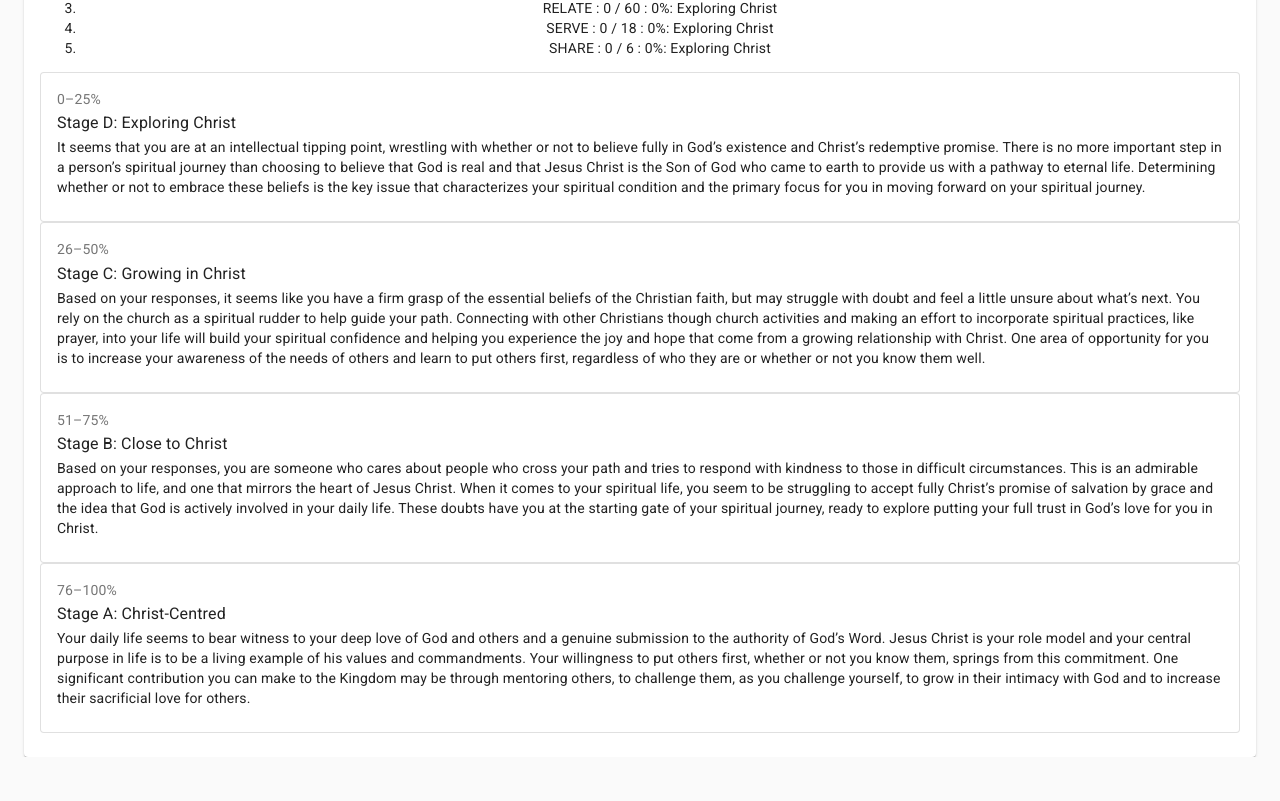
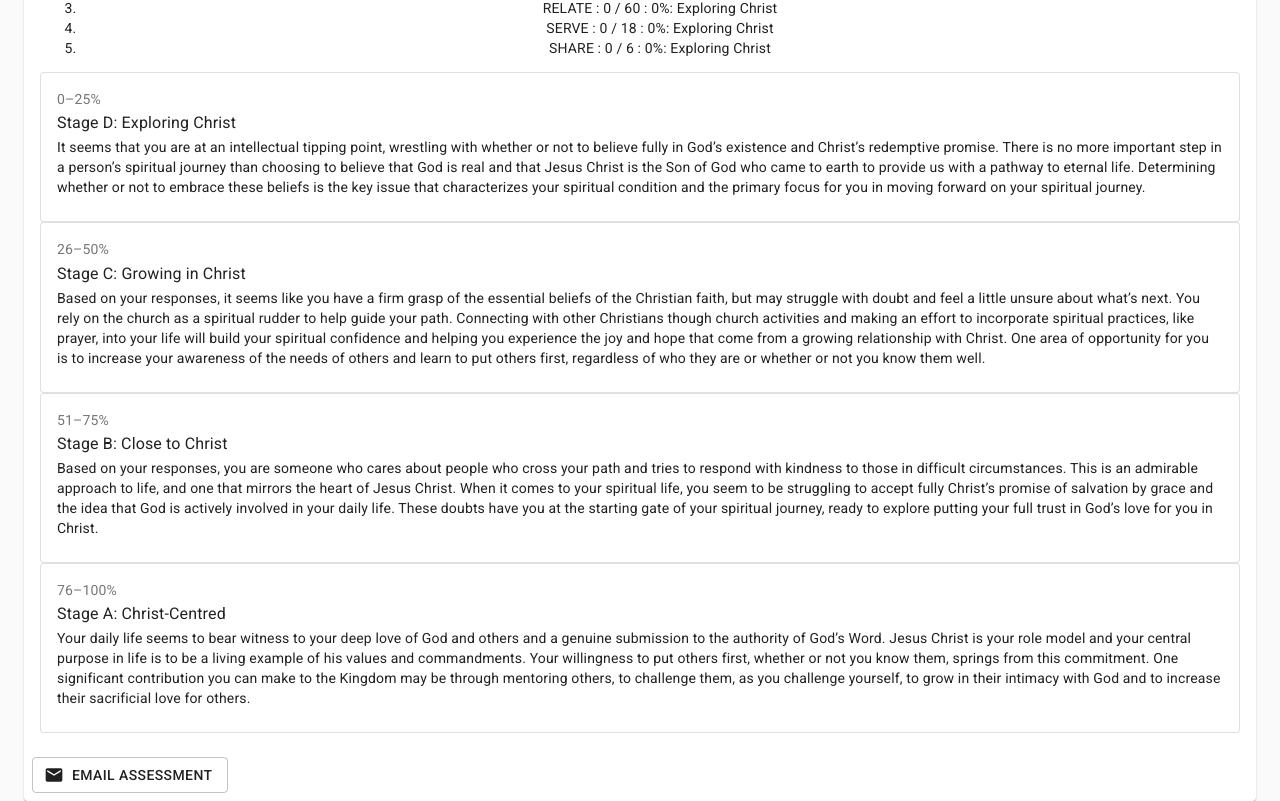
Before and after one commit to ChristopherZhong/grace-spiritual-discovery-tool, a React (Create React App) app: page / in a window 1280 px wide. Shown: the part 6845-7646 px from the top of the page. Before the commit the page ends 7602 px from the top, so only its background shows below. Built offline with nearby package versions, Linux system fonts and the light colour scheme.

Commit message:
Add an `EmailAssessmentButton`

```diff
--- a/package.json
+++ b/package.json
@@ -5,6 +5,7 @@
   "homepage": "https://christopherzhong.github.io/grace-spiritual-discovery-tool/",
   "dependencies": {
     "@material-ui/core": "^4.11.2",
+    "@material-ui/icons": "^4.11.2",
     "@testing-library/jest-dom": "^5.11.9",
     "@testing-library/react": "^11.2.3",
     "@testing-library/user-event": "^12.6.0",
--- a/src/components/x-assessment/Assessment.tsx
+++ b/src/components/x-assessment/Assessment.tsx
@@ -4,6 +4,7 @@ import { Question } from '../../types/Question';
 import { loadStages } from '../../types/Stage';
 import { getText } from '../../types/MultilingualText';
 import { StageInfo } from '../x-stage-info/StageInfo';
+import { EmailAssessmentButton } from '../x-email-assessment-button/EmailAssessmentButton';
 
 export interface ResultsProps {
   language: string
@@ -65,6 +66,9 @@ export function Assessment(props: ResultsProps): JSX.Element {
         </ol>
         {stages.map((stage, index) => <StageInfo key={index} language={language} stage={stage}/>)}
       </CardContent>
+      <CardActions>
+        <EmailAssessmentButton/>
+      </CardActions>
     </Card>
   );
 }
--- /dev/null
+++ b/src/components/x-email-assessment-button/EmailAssessmentButton.tsx
@@ -0,0 +1,30 @@
+import { Button, CardActions } from '@material-ui/core';
+import { Email } from '@material-ui/icons';
+
+export interface EmailAssessmentButtonProps {
+
+}
+
+function mailto(
+  body: string,
+  subject: string,
+): string {
+  return encodeURI(`mailto:?body=${body}&subject=${subject}`);
+}
+
+export function EmailAssessmentButton() {
+  return (
+    <Button
+      href={mailto(
+        'Here is the assessment from the Grace Spiritual Discovery Tool.\nabc\nabc',
+        'Grace Spiritual Discovery Tool - Assessment',
+      )}
+      rel='noopener noreferrer'
+      startIcon={<Email/>}
+      target='_blank'
+      variant='outlined'
+    >
+      Email Assessment
+    </Button>
+  )
+}
```
Also changed, not shown: 1 other file (tests, documents, lock files or other folders).
